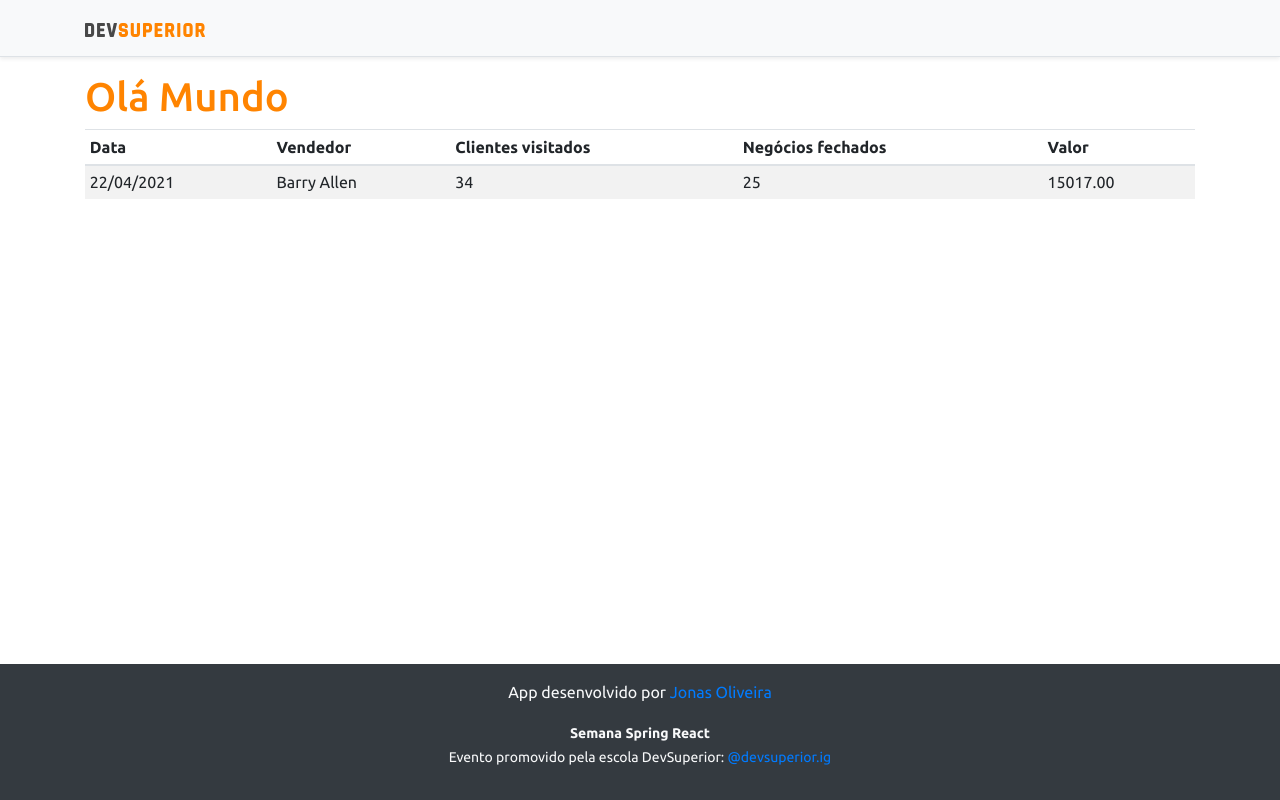
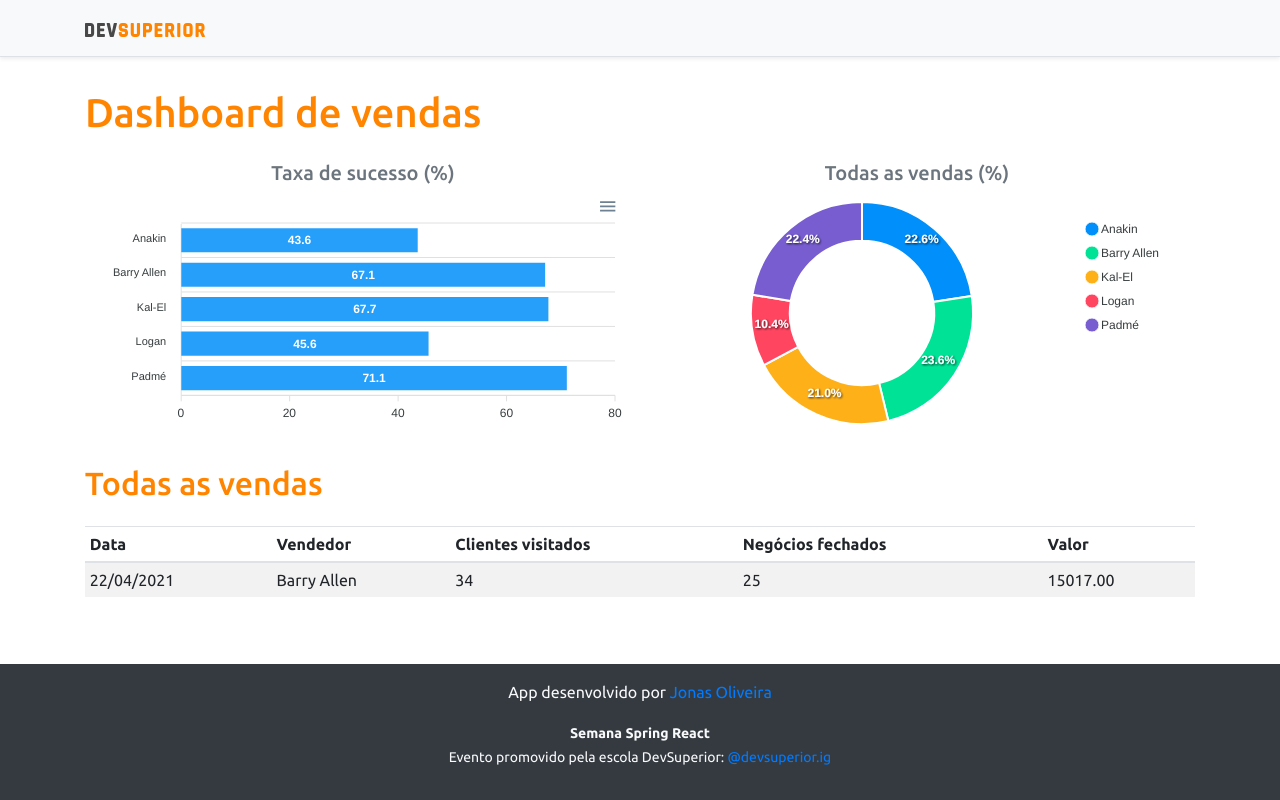
Before and after one commit to Jonascsoliveira/projeto-sds3, a React (Create React App) app in the folder frontend/: page / in a window 1280 px wide. Built offline with nearby package versions, Linux system fonts and the light colour scheme.

Commit message:
Static charts

```diff
--- a/frontend/package.json
+++ b/frontend/package.json
@@ -12,14 +12,18 @@
     "@types/node": "^12.0.0",
     "@types/react": "^17.0.0",
     "@types/react-dom": "^17.0.0",
+    "add": "^2.0.6",
+    "apexcharts": "^3.26.1",
     "bootstrap": "^4.6.0",
     "jquery": "1.9.1",
     "popper.js": "^1.16.1",
     "react": "^17.0.2",
+    "react-apexcharts": "^1.3.9",
     "react-dom": "^17.0.2",
     "react-scripts": "4.0.3",
     "typescript": "^4.1.2",
-    "web-vitals": "^1.0.1"
+    "web-vitals": "^1.0.1",
+    "yarn": "^1.22.10"
   },
   "scripts": {
     "start": "react-scripts start",
--- a/frontend/src/App.tsx
+++ b/frontend/src/App.tsx
@@ -1,4 +1,6 @@
+import BarChart from 'components/BarChart';
 import DataTable from 'components/DataTable';
+import DonutChart from 'components/DonutChart';
 import Footer from 'components/Footer';
 import NavBar from 'components/NavBar';
 
@@ -7,7 +9,21 @@ function App() {
     <>
     <NavBar />
       <div className="container">
-        <h1 className="text-primary">Olá Mundo</h1>
+        <h1 className="text-primary py-3">Dashboard de vendas</h1>
+
+        <div className="row px-3">
+          <div className="col-sm-6">
+            <h5 className="text-center text-secondary">Taxa de sucesso (%)</h5>
+            <BarChart />
+          </div>
+          <div className="col-sm-6">
+            <h5 className="text-center text-secondary">Todas as vendas (%)</h5>
+            <DonutChart />
+          </div>
+        </div>
+        <div className="py-3">
+          <h2 className="text-primary">Todas as vendas</h2>
+        </div>
         <DataTable />
       </div>
     <Footer />
--- /dev/null
+++ b/frontend/src/components/BarChart/index.tsx
@@ -0,0 +1,35 @@
+import Chart from 'react-apexcharts';
+
+const BarChart = () => {
+
+    const options = {
+        plotOptions: {
+            bar: {
+                horizontal: true,
+            }
+        },
+    };
+
+    const mockData = {
+        labels: {
+            categories: ['Anakin', 'Barry Allen', 'Kal-El', 'Logan', 'Padmé']
+        },
+        series: [
+            {
+                name: "% Sucesso",
+                data: [43.6, 67.1, 67.7, 45.6, 71.1]
+            }
+        ]
+    };
+
+    return (
+        <Chart
+            options={{ ...options, xaxis: mockData.labels }}
+            series={mockData.series}
+            type="bar"
+            height="240"
+        />
+    );
+}
+
+export default BarChart;
--- /dev/null
+++ b/frontend/src/components/DonutChart/index.tsx
@@ -0,0 +1,26 @@
+import Chart from 'react-apexcharts';
+
+const DonutChart = () => {
+
+    const mockData = {
+        series: [477138, 499928, 444867, 220426, 473088],
+        labels: ['Anakin', 'Barry Allen', 'Kal-El', 'Logan', 'Padmé']
+    }
+
+    const options = {
+        legend: {
+            show: true
+        }
+    }
+
+    return (
+        <Chart
+            options={{ ...options, labels: mockData.labels }}
+            series={mockData.series}
+            type="donut"
+            height="240"
+        />
+    );
+}
+
+export default DonutChart;
```
Also changed, not shown: 1 other file (tests, documents, lock files or other folders).
